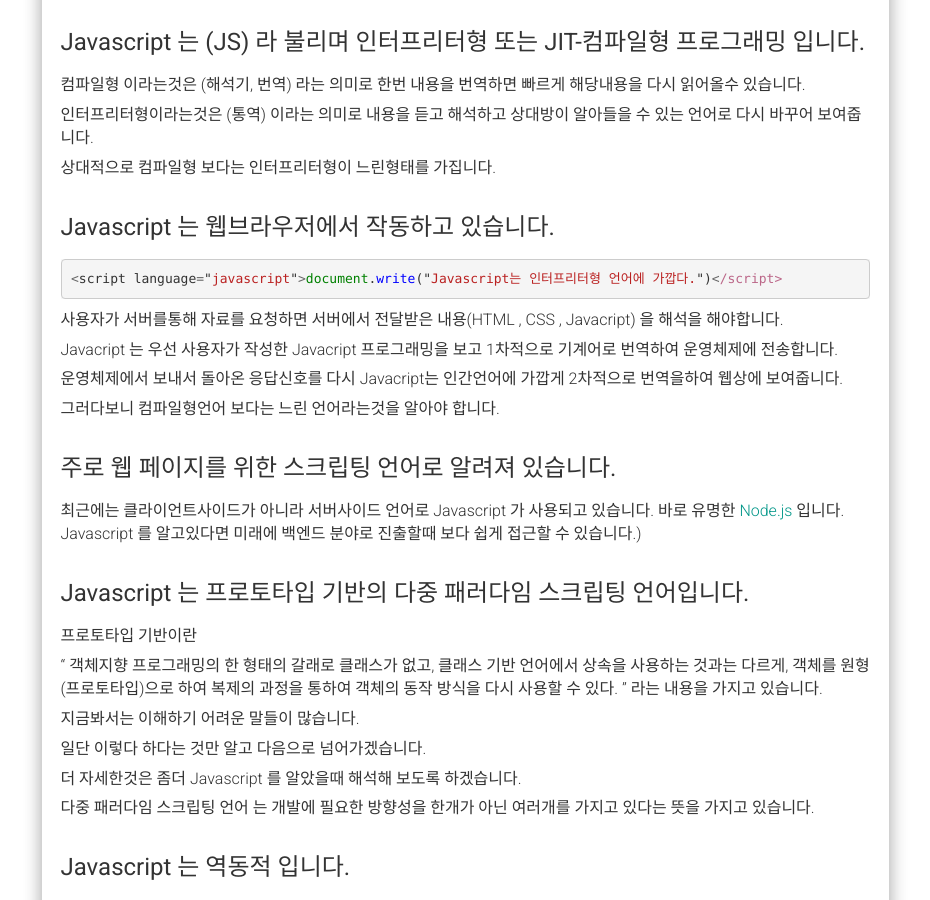
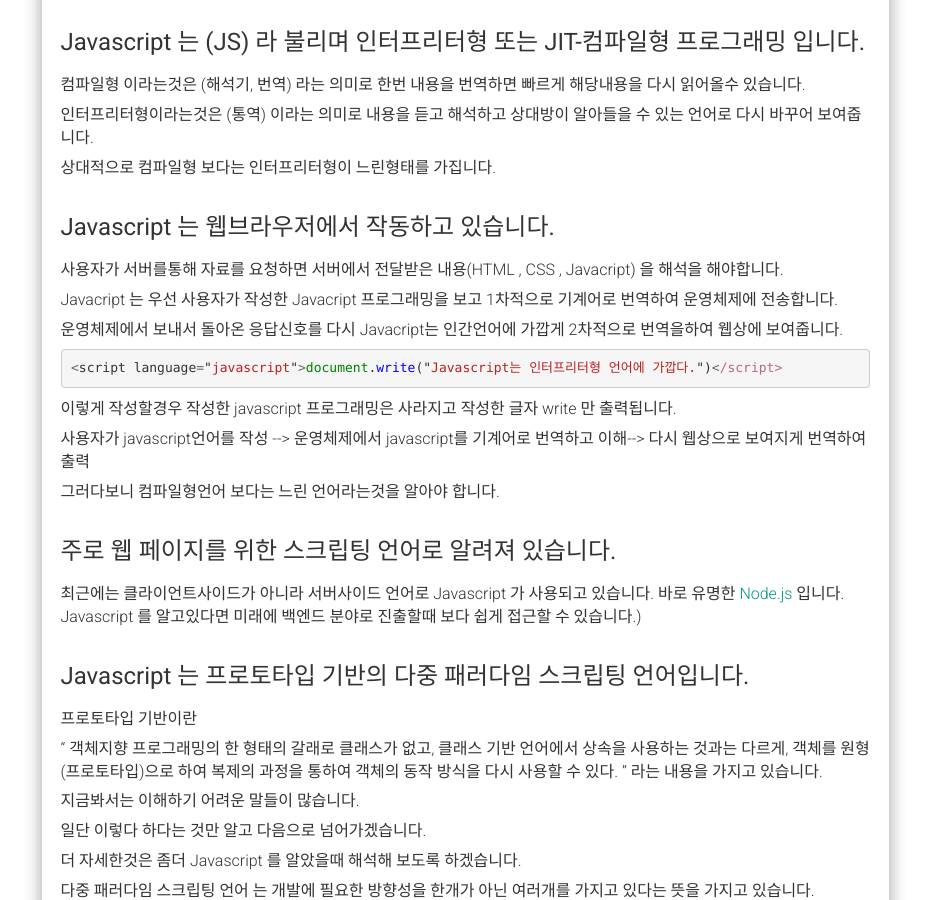
Before and after one commit to alalstjr/promote.github.io, a Jekyll site: the page built from _posts/2018-08-22-Javascript의 특징 및 소개.md, in a window 1280 px wide and 900 px high, scrolled down 613 px. Shown: the whole window, without its empty margins (321-1251 px from the left). Built offline with Jekyll 4.4.1, drawn with Linux system fonts in a browser that asks for light colours; nearby versions of some CDN libraries; our own code applies the rules of GitHub Pages for plain Markdown files; comment, search, counter and statistics services are not loaded.

Commit message:
Update 2018-08-22-Javascript의 특징 및 소개.md

```diff
--- a/_posts/2018-08-22-Javascript의 특징 및 소개.md
+++ b/_posts/2018-08-22-Javascript의 특징 및 소개.md
@@ -20,11 +20,12 @@
 </div>
 <div class="box">
   <div class="small-title"> Javascript 는 웹브라우저에서 작동하고 있습니다.</div>
-  {% highlight js %}<script language="javascript">document.write("Javascript는 인터프리터형 언어에 가깝다.")</script>{% endhighlight %}
-
   <p>사용자가 서버를통해 자료를 요청하면 서버에서 전달받은 내용(HTML , CSS , Javacript) 을 해석을 해야합니다.</p>
   <p>Javacript 는 우선 사용자가 작성한 Javacript 프로그래밍을 보고 1차적으로 기계어로 번역하여 운영체제에 전송합니다.</p>
   <p>운영체제에서 보내서 돌아온 응답신호를 다시 Javacript는 인간언어에 가깝게 2차적으로 번역을하여 웹상에 보여줍니다.</p>
+  {% highlight js %}<script language="javascript">document.write("Javascript는 인터프리터형 언어에 가깝다.")</script>{% endhighlight %}
+  <p>이렇게 작성할경우 작성한 javascript 프로그래밍은 사라지고 작성한 글자 write 만 출력됩니다.</p>
+  <p>사용자가 javascript언어를 작성 --> 운영체제에서 javascript를 기계어로 번역하고 이해--> 다시 웹상으로 보여지게 번역하여 출력</p>
   <p>그러다보니 컴파일형언어 보다는 느린 언어라는것을 알아야 합니다.</p>
 </div>
 <div class="box">
```
